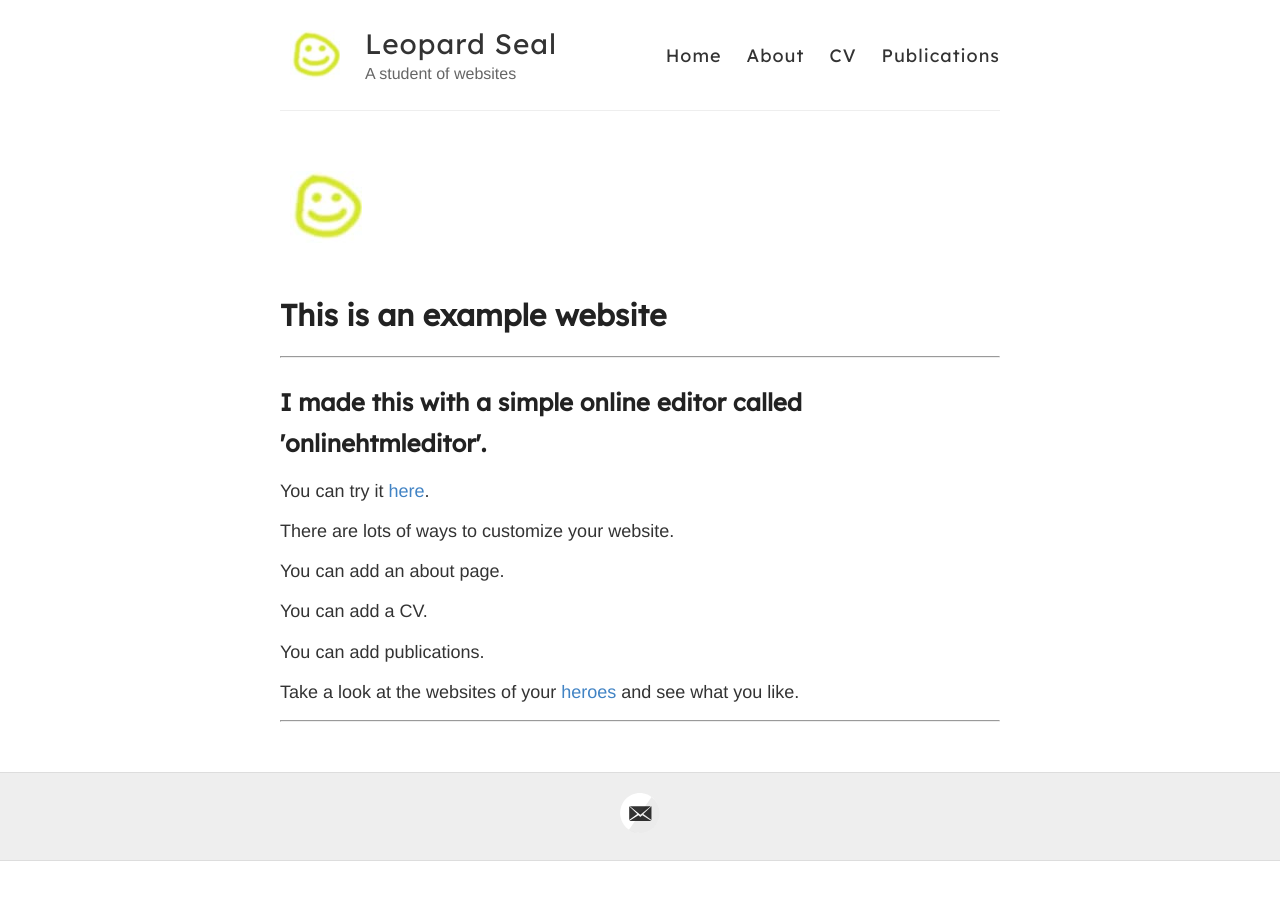
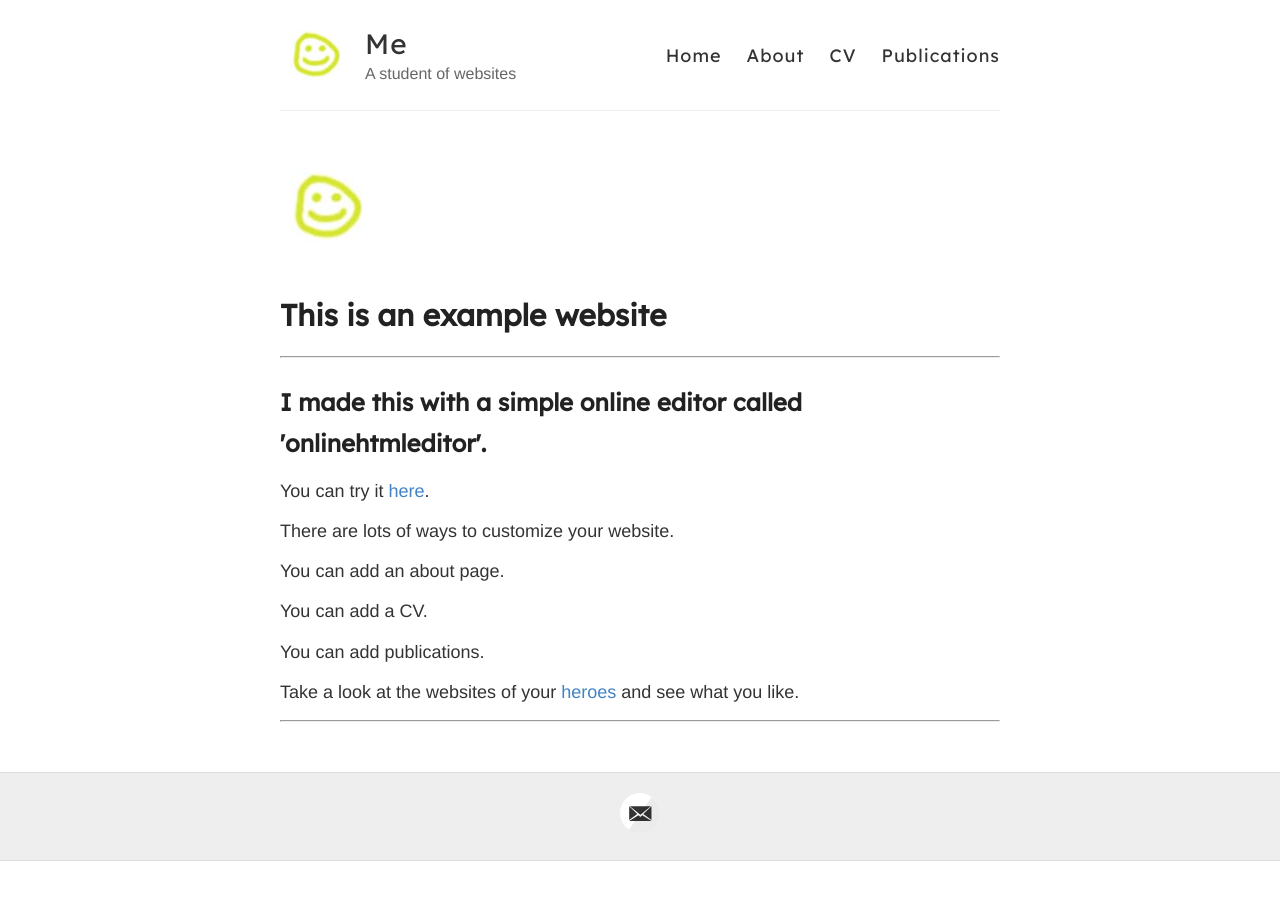
Before and after one commit to rjbischo/rjbischo.github.io, a Jekyll site: the page built from index.html, in a window 1280 px wide. Built offline with Jekyll 4.4.1, drawn with Linux system fonts in a browser that asks for light colours.

Commit message:
Revert "Update _config.yml"
This reverts commit f747f60d558d2dfbdf3910522f3e63f03cff2ca1.

```diff
--- a/_config.yml
+++ b/_config.yml
@@ -3,7 +3,7 @@
 #
 
 # Name of your site (displayed in the header)
-name: Leopard Seal
+name: Me
 
 # Short bio or description (displayed in the header)
 description: A student of websites
```
